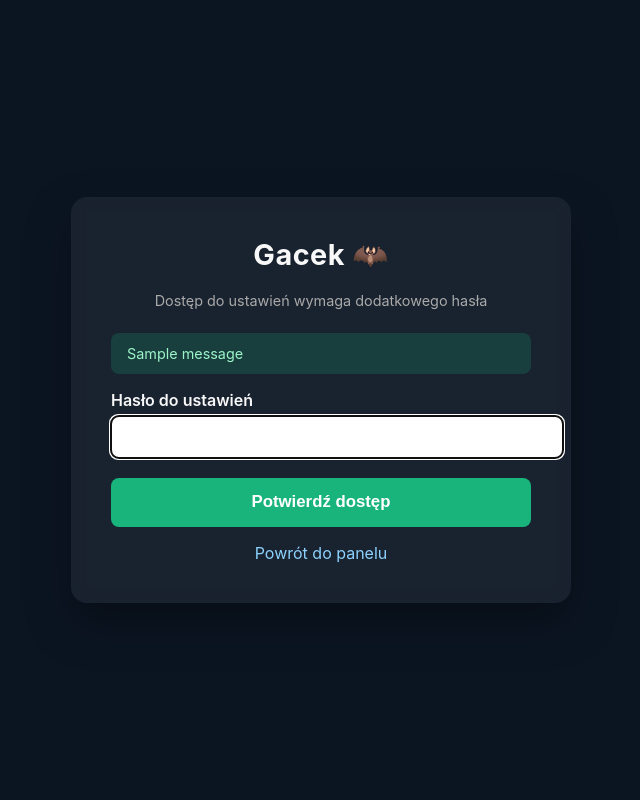
After one commit to AuCourDe/Kukacz2, a Flask app: page /settings/login in a window 1280 px wide. The commit adds this page. Shown: the whole page, without its empty margins (319-959 px from the left). Run offline with Flask 3, Linux system fonts and the light colour scheme; the visitor is signed in with stand-in values (Sample User, id 1); one stand-in notice (Sample message) is shown.

Commit message:
18 fixes

```diff
--- /dev/null
+++ b/app/templates/settings_login.html
@@ -0,0 +1,115 @@
+<!doctype html>
+<html lang="pl">
+  <head>
+    <meta charset="utf-8" />
+    <title>Gacek 🦇 – Dostęp do ustawień</title>
+    <style>
+      body {
+        font-family: "Inter", Arial, sans-serif;
+        background: #0b1522;
+        color: #f8f8f8;
+        display: flex;
+        align-items: center;
+        justify-content: center;
+        min-height: 100vh;
+        margin: 0;
+      }
+      .card {
+        background: rgba(255, 255, 255, 0.06);
+        padding: 2.5rem;
+        border-radius: 16px;
+        width: 100%;
+        max-width: 420px;
+        box-shadow: 0 20px 45px rgba(0, 0, 0, 0.35);
+        backdrop-filter: blur(8px);
+      }
+      h1 {
+        margin-top: 0;
+        font-size: 1.8rem;
+        text-align: center;
+        letter-spacing: 0.5px;
+      }
+      p.subtitle {
+        text-align: center;
+        color: #aaa;
+        margin-bottom: 1.5rem;
+        font-size: 0.9rem;
+      }
+      label {
+        display: block;
+        margin-bottom: 0.4rem;
+        font-weight: 600;
+      }
+      input {
+        width: 100%;
+        padding: 0.75rem 1rem;
+        border-radius: 8px;
+        border: none;
+        margin-bottom: 1.25rem;
+        font-size: 1rem;
+      }
+      button {
+        width: 100%;
+        padding: 0.9rem;
+        background: #18b47c;
+        border: none;
+        border-radius: 8px;
+        font-size: 1.05rem;
+        font-weight: 600;
+        color: #fff;
+        cursor: pointer;
+      }
+      button:hover {
+        background: #14a16e;
+      }
+      .flash {
+        padding: 0.75rem 1rem;
+        margin-bottom: 1rem;
+        border-radius: 8px;
+        font-size: 0.9rem;
+      }
+      .flash.error {
+        background: rgba(255, 61, 113, 0.2);
+        color: #ff8ea8;
+      }
+      .flash.success {
+        background: rgba(24, 180, 124, 0.2);
+        color: #9df4c9;
+      }
+      .flash.info {
+        background: rgba(64, 172, 255, 0.2);
+        color: #8dd2ff;
+      }
+      .back-link {
+        display: block;
+        text-align: center;
+        margin-top: 1rem;
+        color: #8dd2ff;
+        text-decoration: none;
+      }
+      .back-link:hover {
+        text-decoration: underline;
+      }
+    </style>
+  </head>
+  <body>
+    <div class="card">
+      <h1>Gacek 🦇</h1>
+      <p class="subtitle">Dostęp do ustawień wymaga dodatkowego hasła</p>
+      {% with messages = get_flashed_messages(with_categories=true) %}
+        {% if messages %}
+          {% for category, message in messages %}
+            <div class="flash {{ category }}">{{ message }}</div>
+          {% endfor %}
+        {% endif %}
+      {% endwith %}
+      <form method="post">
+        <label for="password">Hasło do ustawień</label>
+        <input id="password" name="password" type="password" autocomplete="current-password" required autofocus />
+
+        <button type="submit">Potwierdź dostęp</button>
+      </form>
+      <a href="{{ url_for('dashboard') }}" class="back-link">Powrót do panelu</a>
+    </div>
+  </body>
+</html>
--- a/app/web_interface.py
+++ b/app/web_interface.py
@@ -37,6 +37,7 @@ from .config import (
     WEB_PASSWORD,
     WEB_PORT,
     WEB_SECRET_KEY,
+    SETTINGS_PASSWORD,
 )
 from .file_loader import AudioFileValidator
 from .processing_queue import ProcessingQueue, QueueItem
@@ -254,8 +255,31 @@ def create_web_app(
     # USTAWIENIA
     # ===========================================
 
+    def settings_auth_required(view):
+        """Dekorator wymagający dodatkowego hasła do ustawień."""
+        @wraps(view)
+        def wrapped(*args, **kwargs):
+            if not session.get("settings_authenticated"):
+                return redirect(url_for("settings_login", next=request.path))
+            return view(*args, **kwargs)
+        return wrapped
+
+    @app.route("/settings/login", methods=["GET", "POST"])
+    @login_required
+    def settings_login():
+        """Strona logowania do ustawień."""
+        if request.method == "POST":
+            password = request.form.get("password", "")
+            if password == SETTINGS_PASSWORD:
+                session["settings_authenticated"] = True
+                flash("Dostęp do ustawień przyznany.", "success")
+                return redirect(request.args.get("next") or url_for("settings"))
+            flash("Niepoprawne hasło do ustawień.", "error")
+        return render_template("settings_login.html")
+
     @app.route("/settings")
     @login_required
+    @settings_auth_required
     def settings():
         """Strona ustawień aplikacji."""
         settings_manager = get_settings_manager()
@@ -268,6 +292,7 @@ def create_web_app(
 
     @app.route("/settings/save", methods=["POST"])
     @login_required
+    @settings_auth_required
     def settings_save():
         """Zapisuje ustawienia."""
         settings_manager = get_settings_manager()
@@ -303,6 +328,7 @@ def create_web_app(
 
     @app.route("/settings/prompts")
     @login_required
+    @settings_auth_required
     def settings_prompts():
         """Zarządzanie promptami analizy."""
         prompt_manager = get_prompt_manager()
@@ -315,6 +341,7 @@ def create_web_app(
 
     @app.route("/settings/prompts/save", methods=["POST"])
     @login_required
+    @settings_auth_required
     def settings_prompts_save():
         """Zapisuje pojedynczy prompt."""
         prompt_manager = get_prompt_manager()
@@ -344,6 +371,7 @@ def create_web_app(
 
     @app.route("/settings/prompts/new", methods=["POST"])
     @login_required
+    @settings_auth_required
     def settings_prompts_new():
         """Tworzy nowy prompt."""
         prompt_manager = get_prompt_manager()
@@ -380,6 +408,7 @@ Odpowiedz w formacie JSON. Wszystkie teksty w odpowiedzi muszą być w języku p
 
     @app.route("/settings/prompts/delete/<int:prompt_number>", methods=["POST"])
     @login_required
+    @settings_auth_required
     def settings_prompts_delete(prompt_number: int):
         """Usuwa prompt."""
         prompt_manager = get_prompt_manager()
@@ -397,6 +426,7 @@ Odpowiedz w formacie JSON. Wszystkie teksty w odpowiedzi muszą być w języku p
 
     @app.route("/settings/restart", methods=["POST"])
     @login_required
+    @settings_auth_required
     def settings_restart():
         """Restartuje aplikację."""
         global _restart_requested
```
Also changed, not shown: app/config.py (+13 -1 lines), app/processing_queue.py (+13 -4 lines), app/settings_manager.py (+84 -25 lines), app/static/css/style.css (+11 -6 lines), app/static/js/app.js (+18 -2 lines), app/templates/dashboard.html (+10 -10 lines), app/templates/settings.html (+8 -13 lines), app/templates/settings_prompts.html (+16 -11 lines), prompt/NIE_UZYWAC_prompt.txt (added, +45 -0 lines), 1 other file.
